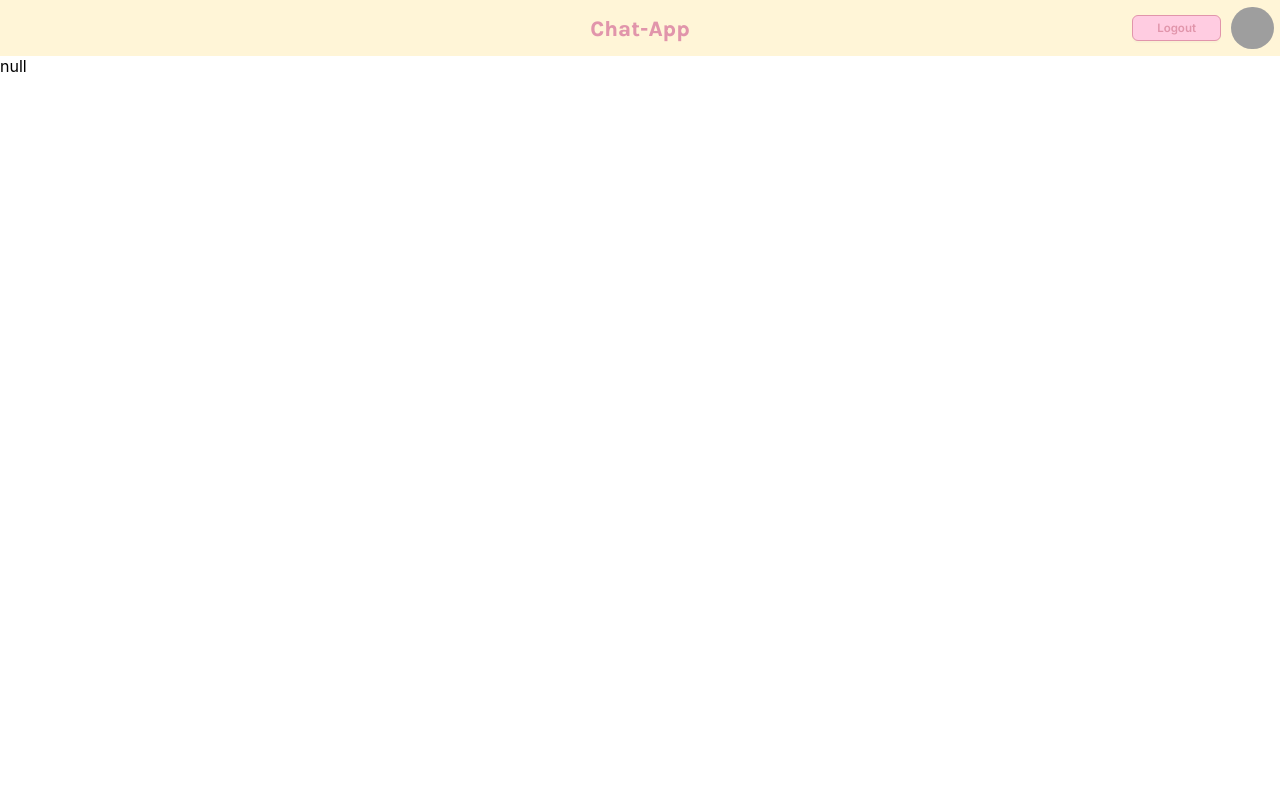
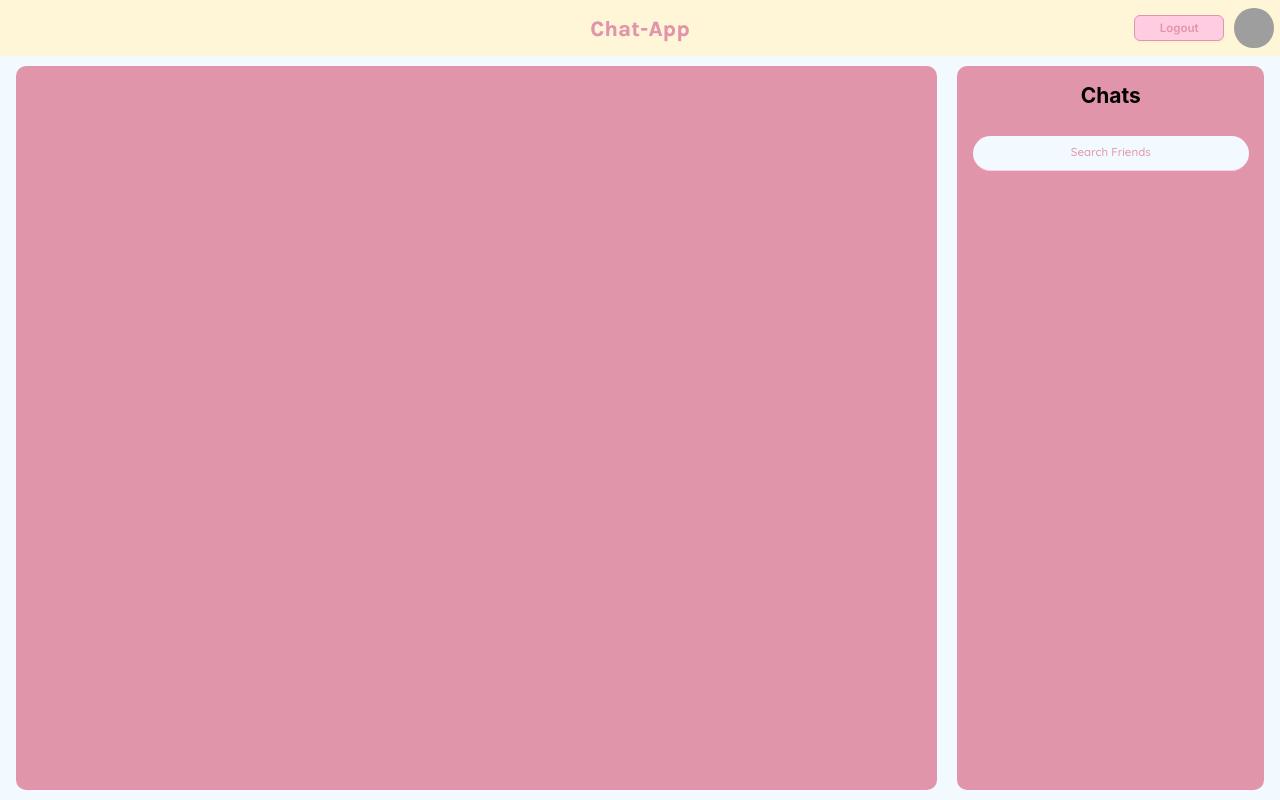
Before and after one commit to amitbaniya/ChatApp, a React (Create React App) app in the folder client/: page / in a window 1280 px wide. Built offline with nearby package versions, Linux system fonts and the light colour scheme; no server answers; sample sign-in values are in the browser's storage; a web font is replaced by a local one.

Commit message:
Chat-Page/ find friends
Designed Chat page
Find friends search feature

```diff
--- a/client/src/pages/ChatPage/ChatPage.css
+++ b/client/src/pages/ChatPage/ChatPage.css
@@ -0,0 +1,68 @@
+.chatPage {
+  display: flex;
+  justify-content: center;
+  min-height: calc(100vh - 7vh);
+  background-color: #f2f9ff;
+  flex-direction: row;
+  flex-wrap: wrap;
+  overflow-y: hidden;
+}
+
+.chatRoom {
+  width: 72%;
+  margin: 10px;
+  background-color: #e195ab;
+  border-radius: 10px;
+}
+
+.chats {
+  width: 24%;
+  margin: 10px;
+  border-radius: 10px;
+  background-color: #e195ab;
+  display: flex;
+  flex-direction: column;
+  align-items: center;
+}
+.searchBar {
+  width: 90%;
+  margin: 10px;
+  padding: 0.5rem;
+  border-radius: 20px;
+  transition: all 0.3s ease;
+}
+
+.searchBar:focus {
+  width: 90%;
+  margin: 10px;
+  padding: 0.5rem;
+  border-radius: 20px;
+  transition: all 0.3s ease;
+  background-color: white;
+}
+
+.friendsContainer {
+  width: 90%;
+  margin: 10px;
+  border-top-left-radius: 10px;
+  border-top-right-radius: 10px;
+}
+.friendContainer {
+  display: flex;
+  justify-content: flex-start;
+  align-items: start;
+  background-color: #d4809a;
+  border-bottom: 1px solid #fff5d7;
+  padding: 10px;
+}
+
+.profile {
+  background-image: var(--profile-bg);
+  background-size: cover;
+  width: 3.1vw;
+  height: 3.2vw;
+}
+
+.friendDetails {
+  padding: 10px;
+}
--- a/client/src/pages/ChatPage/ChatPage.js
+++ b/client/src/pages/ChatPage/ChatPage.js
@@ -1,26 +1,90 @@
 import React, { useEffect, useState } from "react";
 import "./ChatPage.css";
-import { chatPage } from "../../services/ChatServices";
+import { findFriends } from "../../services/ChatServices";
 import { useAuth } from "../../context/AuthContext";
+import { Layout, Input, Avatar, Spin } from "antd";
+import { PROFILE_URL } from "../../services/Constants";
 
 function ChatPage() {
+  const [query, setQuery] = useState("");
+  const [users, setUsers] = useState([]);
+  const [loading, setLoading] = useState(false);
+  const [error, setError] = useState("");
   const { user } = useAuth();
-  const [userData, setUserData] = useState(null);
+
   useEffect(() => {
-    if (user) {
-      const fetchData = async () => {
-        try {
-          const data = await chatPage({ user_id: user.id });
-          setUserData(data);
-        } catch (error) {
-          console.error("Error fetching chat data:", error);
-        }
-      };
+    console.log(query);
+    if (!query) {
+      setUsers([]);
+      return;
+    }
 
-      fetchData();
+    const timer = setTimeout(() => {
+      handleSearch(query);
+    }, 500);
+
+    return () => clearTimeout(timer);
+  }, [query]); // eslint-disable-line react-hooks/exhaustive-deps
+
+  const handleSearch = async (searchTerm) => {
+    setLoading(true);
+    setError("");
+    try {
+      const data = await findFriends(JSON.stringify(searchTerm));
+
+      if (data.users.length) {
+        setUsers(data.users);
+        console.log(users);
+      } else {
+        setError("No User Found");
+      }
+    } catch (err) {
+      console.log("Failed to fetch results. Please try again.");
+    } finally {
+      setLoading(false);
     }
-  }, [user]);
-  return <section>{JSON.stringify(userData)}</section>;
+  };
+
+  return (
+    <Layout className="chatPage">
+      <section className="chatRoom"></section>
+      <section className="chats">
+        <h1>Chats</h1>
+        <Input
+          placeholder="Search Friends"
+          className="searchBar"
+          value={query}
+          onChange={(e) => setQuery(e.target.value)}
+        ></Input>
+        <div className="friendsContainer">
+          {loading && (
+            <div style={{ textAlign: "center", margin: "20px 0" }}>
+              <Spin tip="Loading..." />
+            </div>
+          )}
+          {error && (
+            <div style={{ textAlign: "center", margin: "20px 0" }}>{error}</div>
+          )}
+
+          {users.map((user) => (
+            <div key={user.username} className="friendContainer">
+              <div className="profilePicture">
+                <Avatar
+                  className="profile"
+                  style={{
+                    "--profile-bg": `url(${PROFILE_URL}/default.png)`,
+                  }}
+                ></Avatar>
+              </div>
+              <div className="friendDetails">
+                <span>{`${user.firstname} ${user.lastname}`}</span>
+              </div>
+            </div>
+          ))}
+        </div>
+      </section>
+    </Layout>
+  );
 }
 
 export default ChatPage;
--- a/client/src/services/ApiUrl.js
+++ b/client/src/services/ApiUrl.js
@@ -21,3 +21,10 @@ export const ChatAPI = axios.create({
     "Content-Type": "application/json",
   },
 });
+
+export const FriendsAPI = axios.create({
+  baseURL: API_URL + "/api/friends",
+  headers: {
+    "Content-Type": "application/json",
+  },
+});
--- a/client/src/services/ChatServices.js
+++ b/client/src/services/ChatServices.js
@@ -1,4 +1,4 @@
-import { ChatAPI } from "./ApiUrl";
+import { ChatAPI, FriendsAPI } from "./ApiUrl";
 export const chatPage = async (credentials) => {
   try {
     const response = await ChatAPI.get("/", {
@@ -10,3 +10,19 @@ export const chatPage = async (credentials) => {
     throw error;
   }
 };
+
+export const findFriends = async (searchTerm) => {
+  try {
+    const response = await FriendsAPI.get("/findFriends", {
+      params: { searchTerm: searchTerm },
+    });
+
+    return response.data;
+  } catch (error) {
+    console.error(
+      "Chat Page Friends error:",
+      error.response?.data || error.message
+    );
+    throw error;
+  }
+};
```
Also changed, not shown: 2 other files (tests, documents, lock files or other folders).
